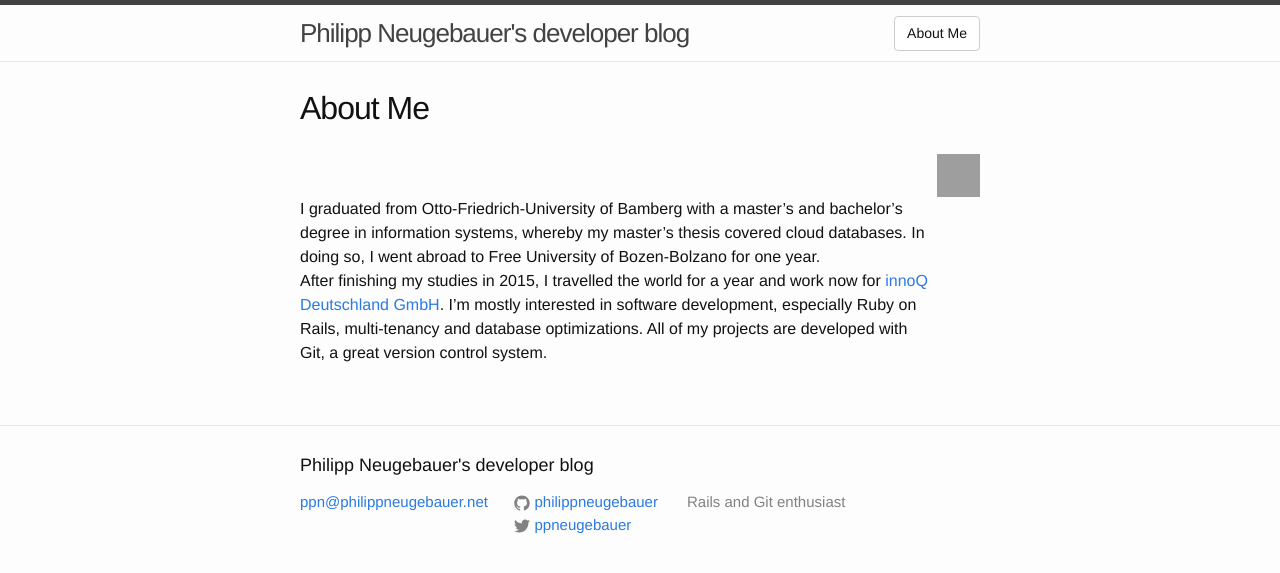
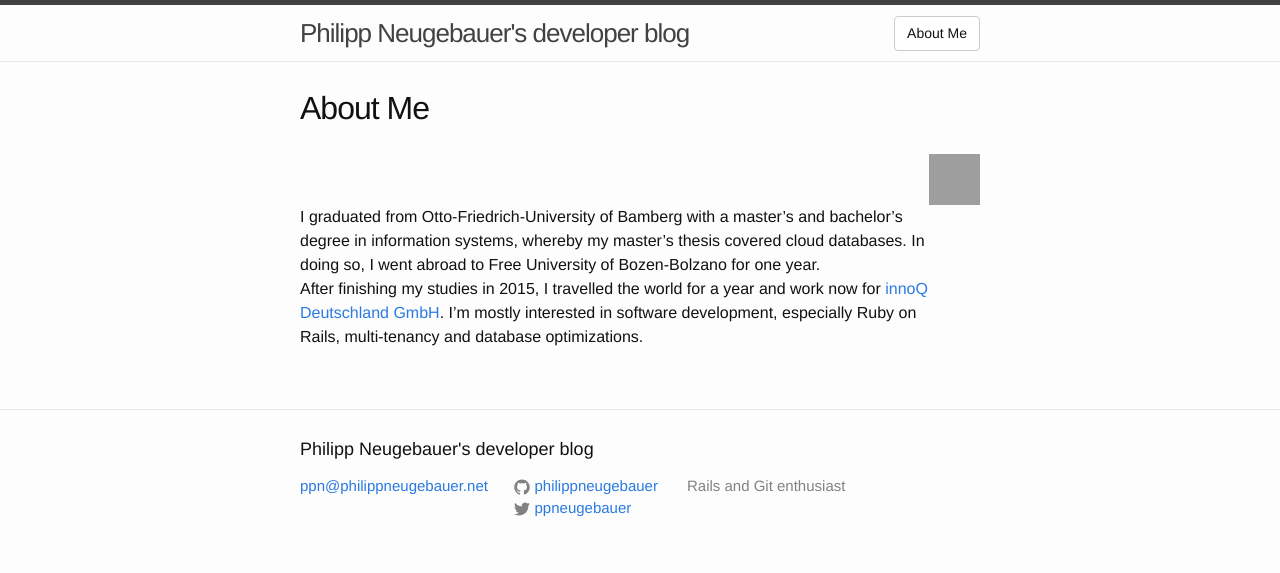
Before and after one commit to philippneugebauer/philippneugebauer.github.io, a Jekyll site: the page built from about.md, in a window 1280 px wide. Shown: the top 573 px of the page. Built offline with Jekyll 4.4.1, drawn with Linux system fonts in a browser that asks for light colours; grey boxes are pictures that could not be loaded.

Commit message:
Update about.md
remove git sentence

```diff
--- a/about.md
+++ b/about.md
@@ -6,4 +6,4 @@
 
 ||![me](http://www.gravatar.com/avatar/140f700db0703975a38481d26b110e50.png?s=150)|
 |I graduated from Otto-Friedrich-University of Bamberg with a master's and bachelor's degree in information systems, whereby my master's thesis covered cloud databases. In doing so, I went abroad to Free University of Bozen-Bolzano for one year.||
-|After finishing my studies in 2015, I travelled the world for a year and work now for [innoQ Deutschland GmbH](https://www.innoq.com). I'm mostly interested in software development, especially Ruby on Rails, multi-tenancy and database optimizations. All of my projects are developed with Git, a great version control system.||
+|After finishing my studies in 2015, I travelled the world for a year and work now for [innoQ Deutschland GmbH](https://www.innoq.com). I'm mostly interested in software development, especially Ruby on Rails, multi-tenancy and database optimizations.||
```
